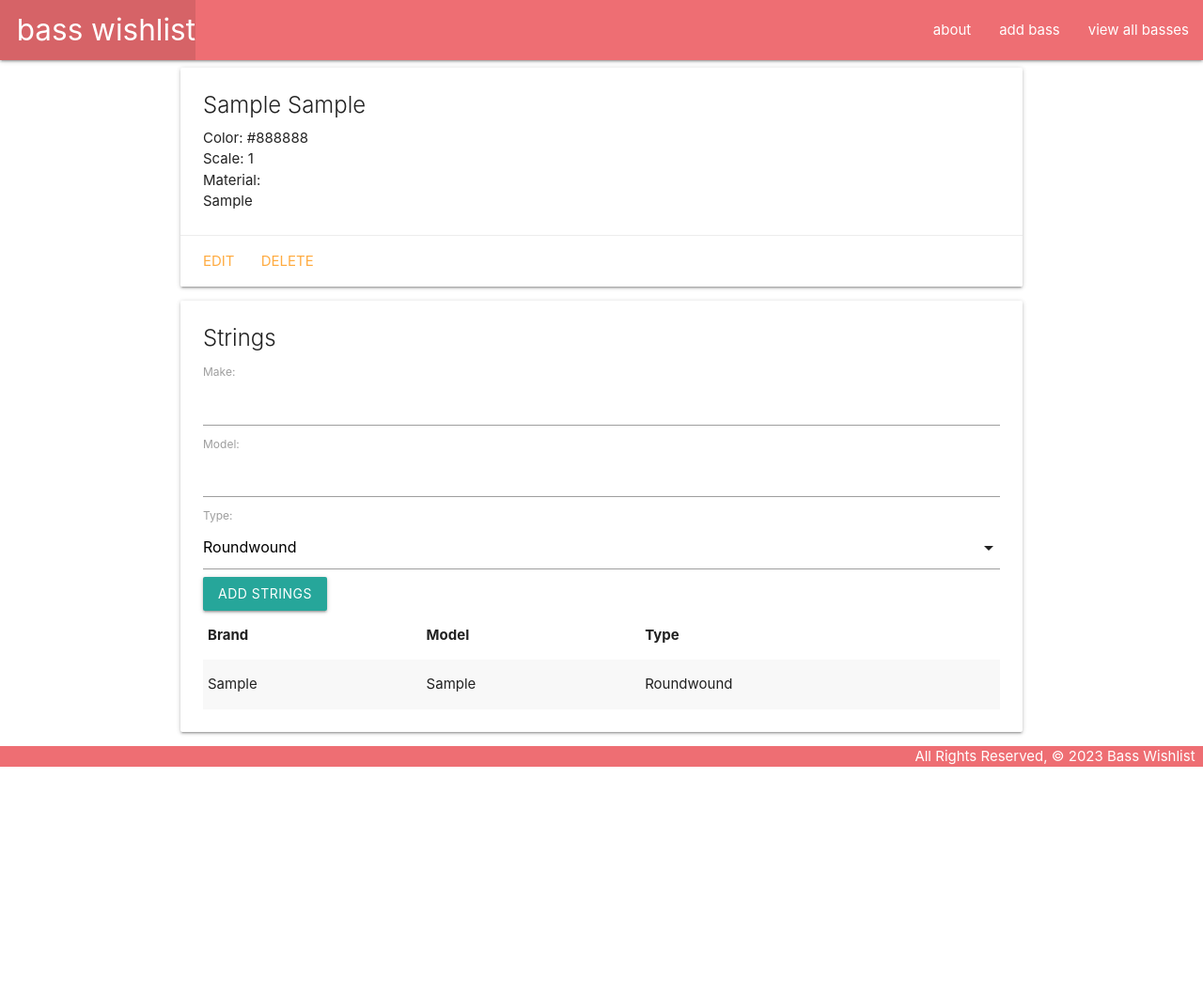
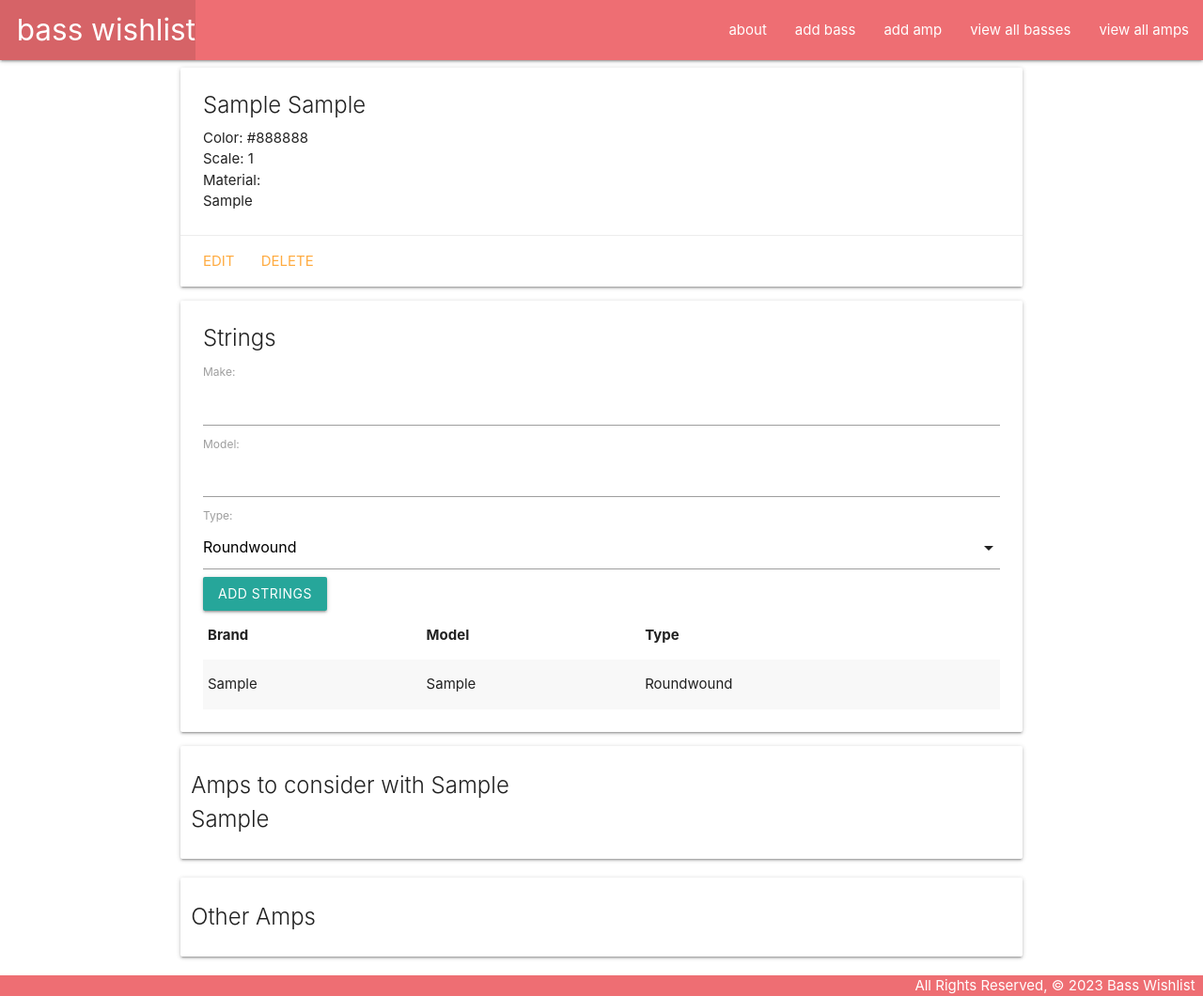
Before and after one commit to kiku72/basscollector, a Django app: page /basses/1 in a window 1280 px wide. Shown: the whole page at 94% size. Before the commit the page ends 816 px from the top, so only its background shows below. Run offline with Django 4.2, Linux system fonts and the light colour scheme; tables that the repository leaves empty hold one stand-in row (values such as "Sample post").

Commit message:
Created new model and relevant CRUD functionality

```diff
--- a/main_app/models.py
+++ b/main_app/models.py
@@ -8,12 +8,26 @@
     ('T', 'Tapewound'),
 )
 
+class Amp(models.Model):
+    make = models.CharField(max_length=15)
+    model = models.CharField(max_length=20)
+    wattage = models.IntegerField()
+    variety = models.CharField(max_length=20)
+
+    def __str__(self):
+        return f'{self.model} ({self.id})'
+
+    def get_absolute_url(self):
+        return reverse('amp_detail', kwargs={'pk': self.id})
+
+
 class Bass(models.Model):
     make = models.CharField(max_length=15)
     model = models.CharField(max_length=20)
     scale = models.IntegerField()
     color = models.CharField(max_length=20)
     construction = models.CharField(max_length=50)
+    amps = models.ManyToManyField(Amp)
 
     def __str__(self):
         return f'{self.model} ({self.id})'
--- a/main_app/templates/base.html
+++ b/main_app/templates/base.html
@@ -21,7 +21,9 @@
         <ul class="right">
           <li><a href="{% url 'about' %}">about</a></li>
           <li><a href="{% url 'bass_create' %}">add bass</a></li>
+          <li><a href="{% url 'amp_create' %}">add amp</a></li>
           <li><a href="{% url 'bass_index' %}">view all basses</a></li>
+          <li><a href="{% url 'amp_index' %}">view all amps</a></li>
         </ul>
       </div>
     </nav>
--- a/main_app/templates/basses/details.html
+++ b/main_app/templates/basses/details.html
@@ -46,6 +46,55 @@
     </div>
 </div>
 
+<div class="card">
+    <div class="row">
+        <div class="col s6">
+          <p class="card-title"> Amps to consider with {{ bass.make }} {{ bass.model }}</p>
+          {% if bass.amps.count %}
+            {% for amp in amps.all %}
+              <div class="card">
+                <div class="card-content">
+                  <span class="card-title">
+                    {{amp.make}} {{amp.model}} - {{amp.wattage}} {{amp.variety}} Amp
+                  </span>
+                </div>
+                <div>
+                    <form action="{% url 'unassoc_amp' bass.id amp.id %}" method="POST">
+                        {% csrf_token %}
+                        <button type="submit" class="btn">Remove</button>
+                    </form>
+                </div>
+              </div>
+            {% endfor %}
+          {% endif %}
+        </div>
+    </div>
+</div>
+
+<div class="card">
+    <div class="row">
+        <div class="col s6">
+            <p class="card-title"> Other Amps </p>
+            {% if amps.count %}
+                {% for amp in amps.all %}
+                    <div class="card">
+                    <div class="card-content">
+                        <span class="card-title">
+                        {{amp.make}} {{amp.model}} - {{amp.wattage}} {{amp.variety}} Amp
+                        </span>
+                    </div>
+                    <div>
+                        <form action="{% url 'assoc_amp' bass.id amp.id %}" method="POST">
+                        {% csrf_token %}
+                        <button type="submit" class="btn">Add</button>
+                        </form>
+                    </div>
+                    </div>
+                {% endfor %}
+            {% endif %}
+        </div>
+</div>
+
 <script>
     const selectEl = document.getElementById('id_variety');
     M.FormSelect.init(selectEl);
--- a/main_app/urls.py
+++ b/main_app/urls.py
@@ -10,4 +10,12 @@
     path('basses/<int:pk>/update/', views.BassUpdate.as_view(), name="bass_update"),
     path('basses/<int:pk>/delete/', views.BassDelete.as_view(), name='bass_delete'),
     path('basses/<int:bass_id>/add_string/', views.add_string, name='add_string'),
+
+    path('basses/<int:bass_id>/assoc_amp/<int:amp_id>/', views.assoc_amp, name='assoc_amp'),
+    path('basses/<int:bass_id>/unassoc_amp/<int:amp_id>/', views.unassoc_amp, name='unassoc_amp'),
+
+    path('amps/', views.AmpList.as_view(), name="amp_index"),
+    path('amps/<int:pk>/', views.AmpDetail.as_view(), name="amp_detail"),
+    path('amps/create/', views.AmpCreate.as_view(), name="amp_create"),
+    path('amps/<int:pk>/delete/', views.AmpDelete.as_view(), name="amp_delete"),
 ]
--- a/main_app/views.py
+++ b/main_app/views.py
@@ -1,6 +1,7 @@
 from django.shortcuts import render, redirect
 from django.views.generic.edit import CreateView, UpdateView, DeleteView
-from .models import Bass
+from django.views.generic import ListView, DetailView
+from .models import Bass, Amp
 from .forms import StringForm
 
 def home(request):
@@ -18,13 +19,21 @@
 
 def bass_details(request, bass_id):
     bass = Bass.objects.get(id=bass_id)
+    # Exclude amps not associated with bass
+    id_list = bass.amps.all().values_list('id')
+    amps_bass_doesnt_have = Amp.objects.exclude(id__in=id_list)
     # instantiate StringsForm to be rendered in the details template
     string_form = StringForm()
-    return render(request, 'basses/details.html', { 'bass':bass, 'string_form': string_form })
+    return render(request, 'basses/details.html', {
+        'bass':bass,
+        'amps': amps_bass_doesnt_have,
+        'string_form': string_form
+    })
+
 
 class BassCreate(CreateView):
     model = Bass
-    fields = '__all__'
+    fields = ['make', 'model', 'scale', 'color', 'construction']
 
 class BassUpdate(UpdateView):
     model = Bass
@@ -41,3 +50,28 @@
         new_string.bass_id = bass_id
         new_string.save()
     return redirect('bass_details', bass_id=bass_id)
+
+class AmpCreate(CreateView):
+    model = Amp
+    fields = '__all__'
+
+class AmpList(ListView):
+    model = Amp
+    fields = '__all__'
+
+class AmpDetail(DetailView):
+    model = Amp
+    fields = '__all__'
+
+class AmpDelete(DeleteView):
+    model = Amp
+    fields = '__all__'
+    success_url = '/amps'
+
+def assoc_amp(request, bass_id, amp_id):
+    Bass.objects.get(id=bass_id).amps.add(amp_id)
+    return redirect('bass_details', bass_id=bass_id)
+
+def unassoc_amp(request, bass_id, amp_id):
+    Bass.objects.get(id=bass_id).amps.remove(amp_id)
+    return redirect('bass_details', bass_id=bass_id)
```
Also changed, not shown: main_app/templates/main_app/amp_confirm_delete.html (added, +14 -0 lines), main_app/templates/main_app/amp_detail.html (added, +20 -0 lines), main_app/templates/main_app/amp_form.html (added, +18 -0 lines), main_app/templates/main_app/amp_list.html (added, +18 -0 lines), main_app/migrations/0003_amp_alter_strings_variety_bass_amps.py (added).
